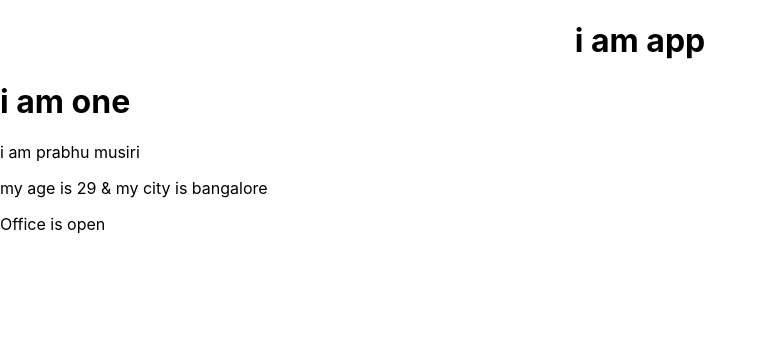
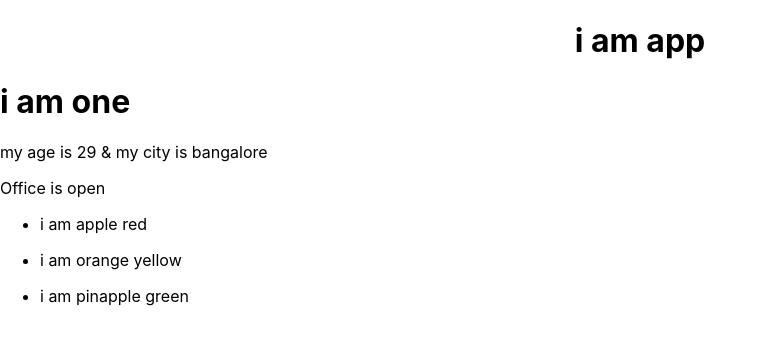
Before and after one commit to PrabhuSPK/ReactJs_Basics_02, a React (Create React App) app in the folder project/: page / in a window 1280 px wide. Shown: the top 344 px of the page, without its empty margins (0-766 px from the left). Built offline with nearby package versions, Linux system fonts and the light colour scheme.

Commit message:
Props-<ul>         { fruitList.map((bio) => <li><Two bio={bio} /></li>) }       </ul>

```diff
--- a/project/src/components/One.js
+++ b/project/src/components/One.js
@@ -10,6 +10,12 @@ function Name(){
   const office = true //Office is open
   // const office = false //Office is closed
 
+  const fruitList=[
+    { name : "apple",location : "red" },
+    { name : "orange",location : "yellow" },
+    { name : "pinapple",location : "green" },
+  ]
+
     return(
       <>
       <h1>i am one</h1>
@@ -17,10 +23,14 @@ function Name(){
       {/* { bio.name !== undefined && bio.location !== undefined ?
        <Two bio={bio} /> : null } */}
 
-       { bio &&  <Two bio={bio} />  }
+       {/* { bio &&  <Two bio={bio} />  } */}
 
       <Four data={data} />
       { office ? <p>Office is open</p> : <p>Office is closed</p>}
+
+      <ul>
+        { fruitList.map((bio) => <li><Two bio={bio} /></li>) }
+      </ul>
     </>
       )
   }
```
